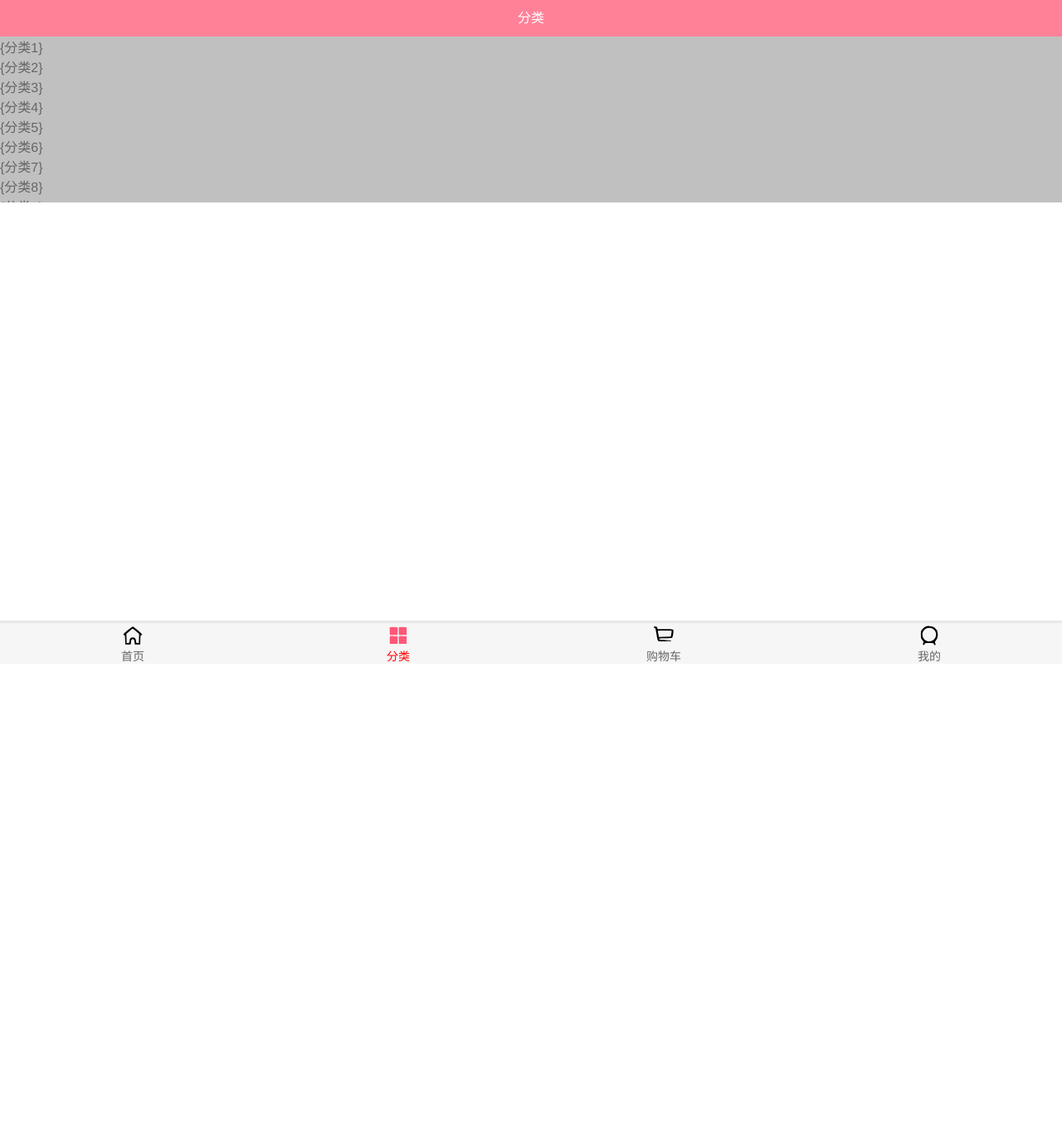
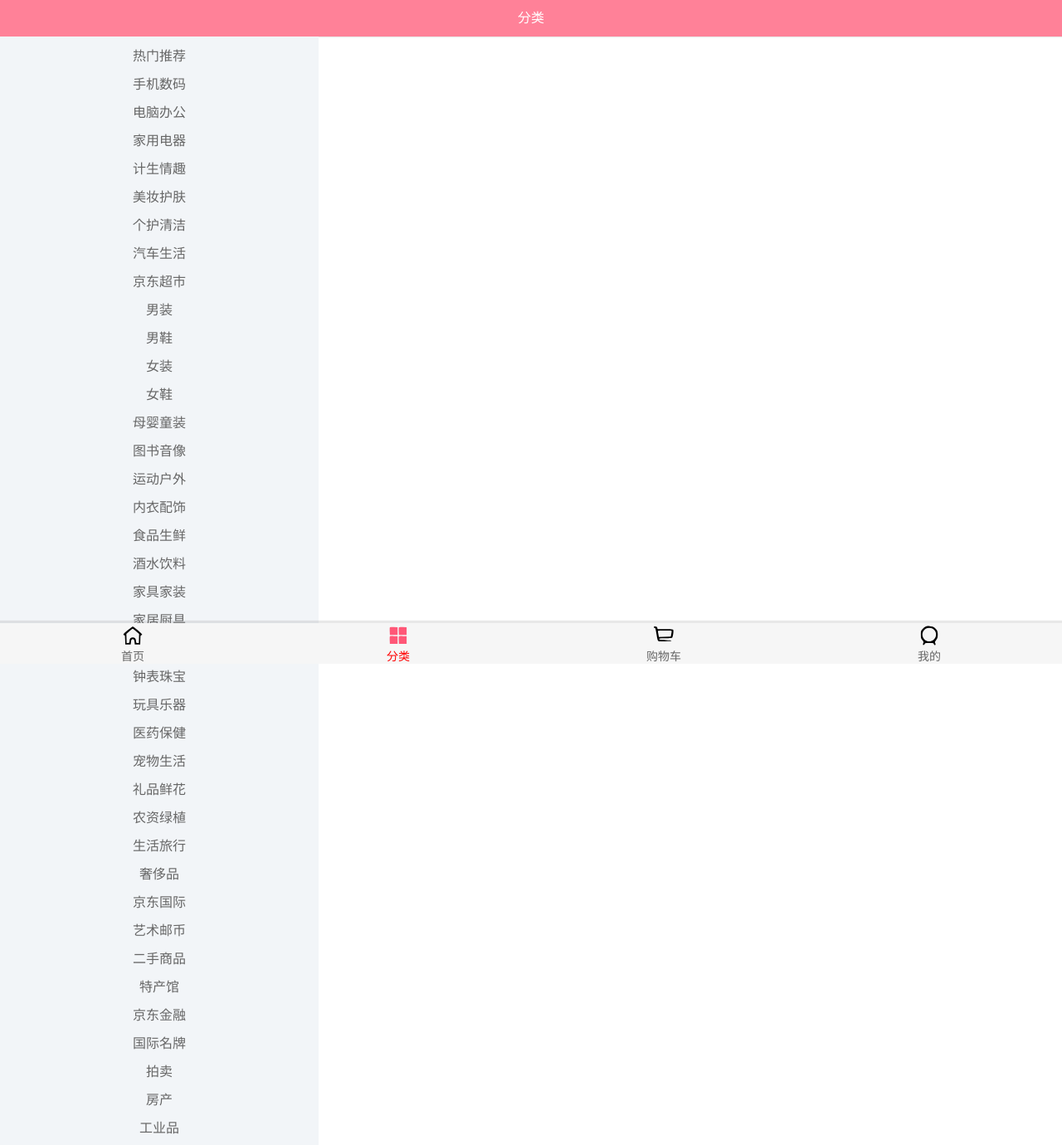
Before and after one commit to 2019git/mall-web-learn, a Vue app: page /category in a window 1280 px wide. Shown: the whole page at 83% size. Before the commit the page ends 800 px from the top, so only its background shows below. Built offline with nearby package versions, Linux system fonts and the light colour scheme.

Commit message:
分类页面添加数据

```diff
--- /dev/null
+++ b/src/network/Category.js
@@ -0,0 +1,8 @@
+/* 分类模块数据 */
+import {category} from './data'
+
+export function getCategoryList() {
+  return new Promise((resolve, reject) => {
+    resolve(category);
+  })
+}
--- a/src/network/data.js
+++ b/src/network/data.js
@@ -1,7 +1,7 @@
 /* 数据 */
 
 /* 分类数据 */
-const category = [
+export const category = [
   {
     "level": 0,
     "name": "热门推荐",
--- a/src/views/category/Category.vue
+++ b/src/views/category/Category.vue
@@ -7,110 +7,7 @@
       ul>li{{列表$}}*100
       -->
     </nav-bar>
-    <better-scroll class="better-scroll">
-      <ul>
-        <li>{分类1}</li>
-        <li>{分类2}</li>
-        <li>{分类3}</li>
-        <li>{分类4}</li>
-        <li>{分类5}</li>
-        <li>{分类6}</li>
-        <li>{分类7}</li>
-        <li>{分类8}</li>
-        <li>{分类9}</li>
-        <li>{分类10}</li>
-        <li>{分类11}</li>
-        <li>{分类12}</li>
-        <li>{分类13}</li>
-        <li>{分类14}</li>
-        <li>{分类15}</li>
-        <li>{分类16}</li>
-        <li>{分类17}</li>
-        <li>{分类18}</li>
-        <li>{分类19}</li>
-        <li>{分类20}</li>
-        <li>{分类21}</li>
-        <li>{分类22}</li>
-        <li>{分类23}</li>
-        <li>{分类24}</li>
-        <li>{分类25}</li>
-        <li>{分类26}</li>
-        <li>{分类27}</li>
-        <li>{分类28}</li>
-        <li>{分类29}</li>
-        <li>{分类30}</li>
-        <li>{分类31}</li>
-        <li>{分类32}</li>
-        <li>{分类33}</li>
-        <li>{分类34}</li>
-        <li>{分类35}</li>
-        <li>{分类36}</li>
-        <li>{分类37}</li>
-        <li>{分类38}</li>
-        <li>{分类39}</li>
-        <li>{分类40}</li>
-        <li>{分类41}</li>
-        <li>{分类42}</li>
-        <li>{分类43}</li>
-        <li>{分类44}</li>
-        <li>{分类45}</li>
-        <li>{分类46}</li>
-        <li>{分类47}</li>
-        <li>{分类48}</li>
-        <li>{分类49}</li>
-        <li>{分类50}</li>
-        <li>{分类51}</li>
-        <li>{分类52}</li>
-        <li>{分类53}</li>
-        <li>{分类54}</li>
-        <li>{分类55}</li>
-        <li>{分类56}</li>
-        <li>{分类57}</li>
-        <li>{分类58}</li>
-        <li>{分类59}</li>
-        <li>{分类60}</li>
-        <li>{分类61}</li>
-        <li>{分类62}</li>
-        <li>{分类63}</li>
-        <li>{分类64}</li>
-        <li>{分类65}</li>
-        <li>{分类66}</li>
-        <li>{分类67}</li>
-        <li>{分类68}</li>
-        <li>{分类69}</li>
-        <li>{分类70}</li>
-        <li>{分类71}</li>
-        <li>{分类72}</li>
-        <li>{分类73}</li>
-        <li>{分类74}</li>
-        <li>{分类75}</li>
-        <li>{分类76}</li>
-        <li>{分类77}</li>
-        <li>{分类78}</li>
-        <li>{分类79}</li>
-        <li>{分类80}</li>
-        <li>{分类81}</li>
-        <li>{分类82}</li>
-        <li>{分类83}</li>
-        <li>{分类84}</li>
-        <li>{分类85}</li>
-        <li>{分类86}</li>
-        <li>{分类87}</li>
-        <li>{分类88}</li>
-        <li>{分类89}</li>
-        <li>{分类90}</li>
-        <li>{分类91}</li>
-        <li>{分类92}</li>
-        <li>{分类93}</li>
-        <li>{分类94}</li>
-        <li>{分类95}</li>
-        <li>{分类96}</li>
-        <li>{分类97}</li>
-        <li>{分类98}</li>
-        <li>{分类99}</li>
-        <li>{分类100}</li>
-      </ul>
-    </better-scroll>
+    <category-list :category-list-info="categoryListInfo"/>
   </div>
 </template>
 
@@ -118,24 +15,45 @@
   import NavBar from '@/components/common/navbar/NavBar.vue'
   import BetterScroll from '@/components/common/scroll/BetterScroll'
 
+  import CategoryList from './childrenViews/CategoryList'
+
+  import {getCategoryList} from '@/network/Category.js'
+
   export default {
     name: "Category",
     components: {
       NavBar,
-      BetterScroll
+      BetterScroll,
+
+      CategoryList
+    },
+    data() {
+      return {
+        categoryListInfo: []
+      }
+    },
+    created() {
+      this._getCategoryList();
+    },
+    methods: {
+      _getCategoryList() {
+        getCategoryList().then(res => {
+          this.categoryListInfo = res;
+          console.log(res);
+        })
+      }
     }
   }
 </script>
 
 <style scoped>
+  .category {
+    width: 100%;
+    height: calc(100% - 44px - 49px);
+  }
+
   .nav-bar-category {
     background-color: var(--color-tint);
     color: white;
   }
-
-  .better-scroll {
-    height: 200px;
-    background-color: #c0c0c0;
-    overflow: hidden;
-  }
 </style>
--- /dev/null
+++ b/src/views/category/childrenViews/CategoryList.vue
@@ -0,0 +1,34 @@
+<template>
+  <div class="category-left">
+    <div class="category-left-item" v-for="item in categoryListInfo">
+      <span>{{item.name}}</span>
+    </div>
+  </div>
+</template>
+
+<script>
+  export default {
+    name: "CategoryList",
+    props: {
+      categoryListInfo: {
+        type: Array,
+        default() {
+          return []
+        }
+      }
+    }
+  }
+</script>
+
+<style scoped>
+  .category-left {
+    width: 30%;
+    background-color: #f2f5f8;
+    float: left;
+  }
+
+  .category-left-item {
+    margin: 10px 10px 10px 10px;
+    text-align: center;
+  }
+</style>
```
Also changed, not shown: src/views/category/childrenViews/CategoryListItem.vue (added, +18 -0 lines).
